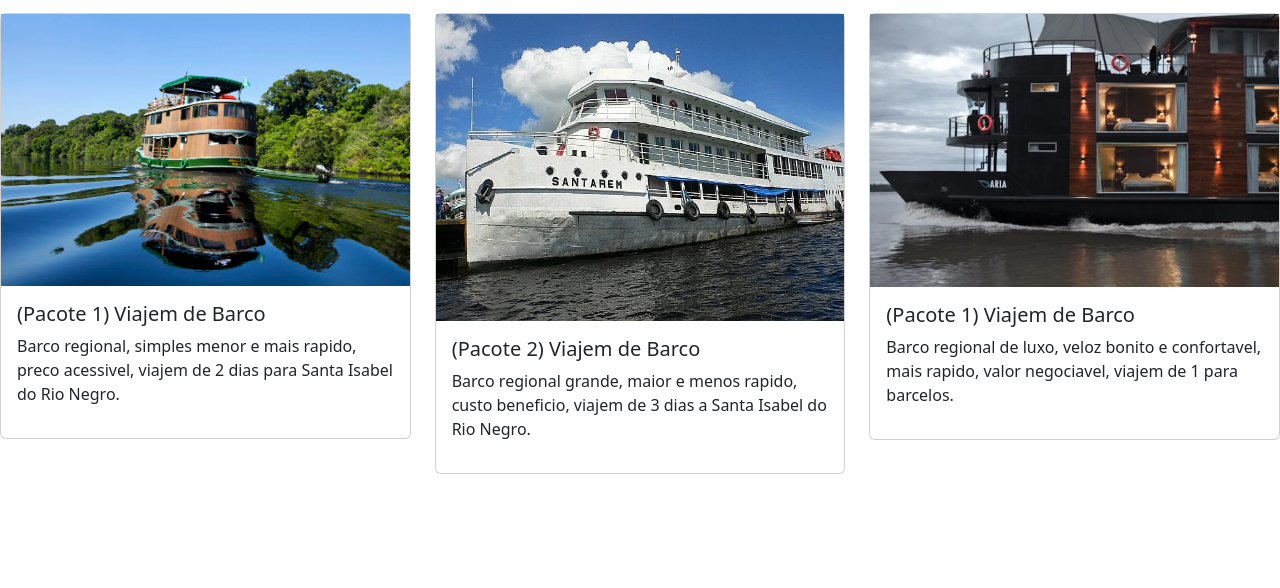
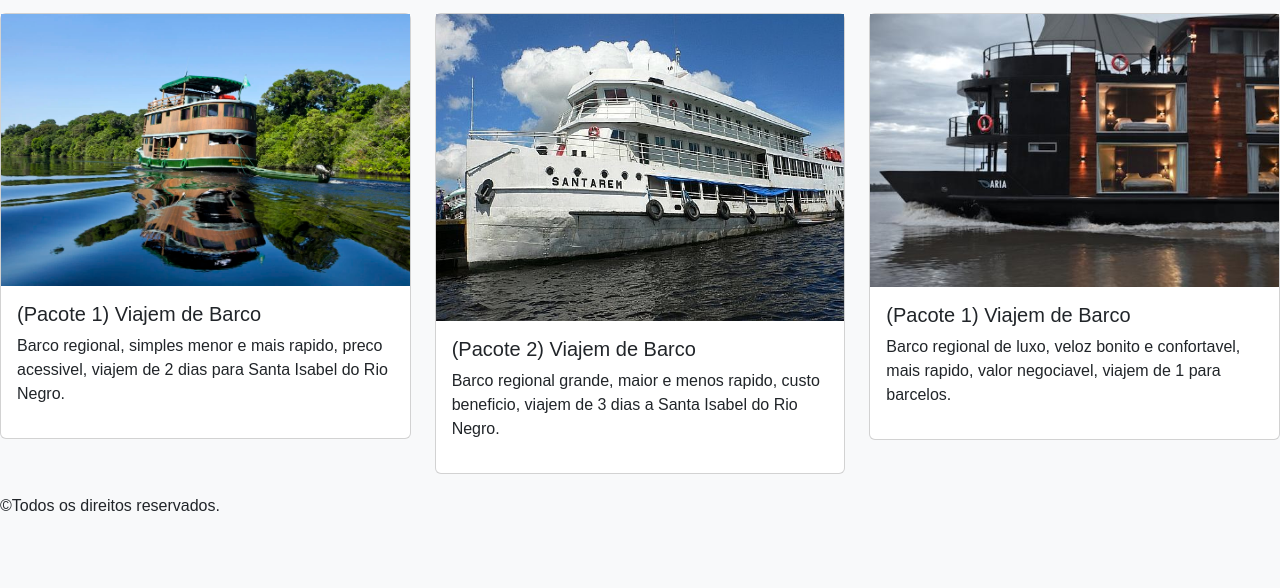
Before and after one commit to guilhermetm5/site, a plain HTML site: page index.html in a window 1280 px wide. Shown: the part 212-800 px from the top of the page. Drawn offline with nearby package versions, Linux system fonts and the light colour scheme.

Commit message:
finalizando index, falta footer

```diff
--- /dev/null
+++ b/css/estilos.css
@@ -0,0 +1,16 @@
+body {
+    font-family: Arial, Helvetica, sans-serif;
+    background-color: #f8f9fa;
+    /* padding-top: 50px; */
+}
+.card {
+    margin-bottom: 20px;
+}
+
+.card-img-top {
+    height: 200px;
+    object-fit: cover;
+}
+footer {
+    align-items: center;
+}
--- a/index.html
+++ b/index.html
@@ -10,6 +10,7 @@
     <script src="https://cdn.jsdelivr.net/npm/bootstrap@5.2.3/dist/js/bootstrap.bundle.min.js"
         integrity="sha384-kenU1KFdBIe4zVF0s0G1M5b4hcpxyD9F7jL+jjXkk+Q2h455rYXK/7HAuoJl+0I4"
         crossorigin="anonymous"></script>
+        <link rel="stylesheet" href="css/estilos.css">
 </head>
 
 <body>
@@ -74,7 +75,12 @@
                 </div>
             </div>
         </div>
+        <footer>
+            &copy;Todos os direitos reservados.
+        </footer>
     </div>
+
+
 </body>
 
 </html>
```
